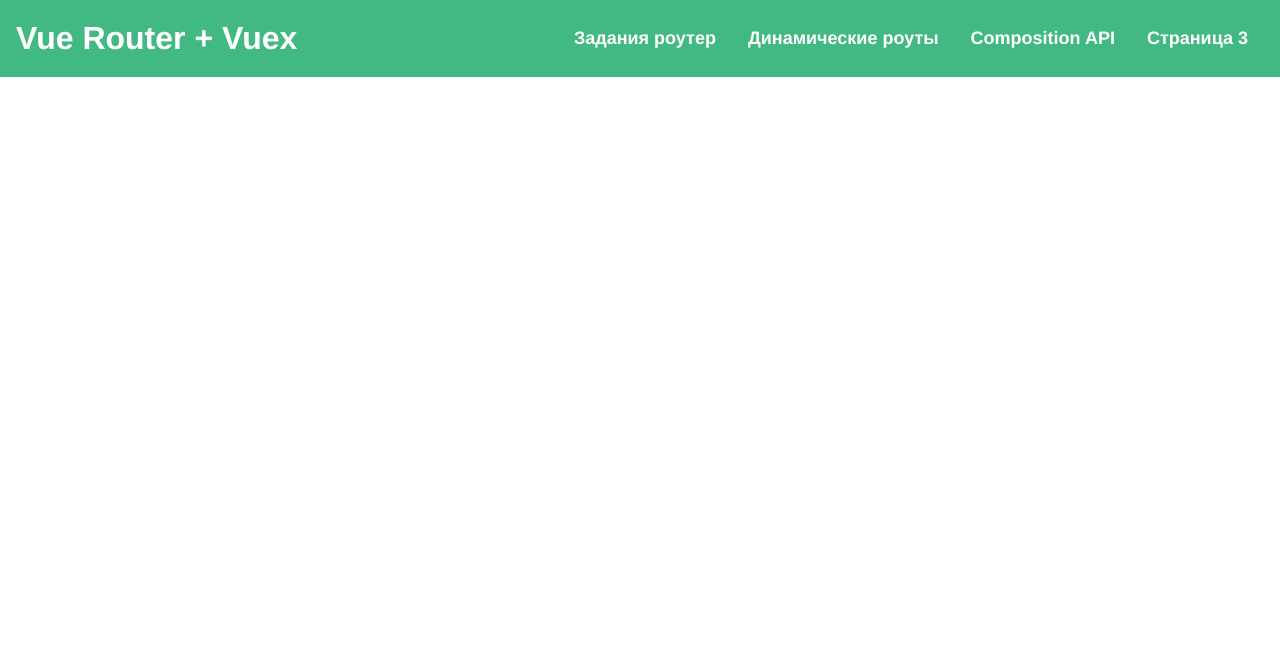
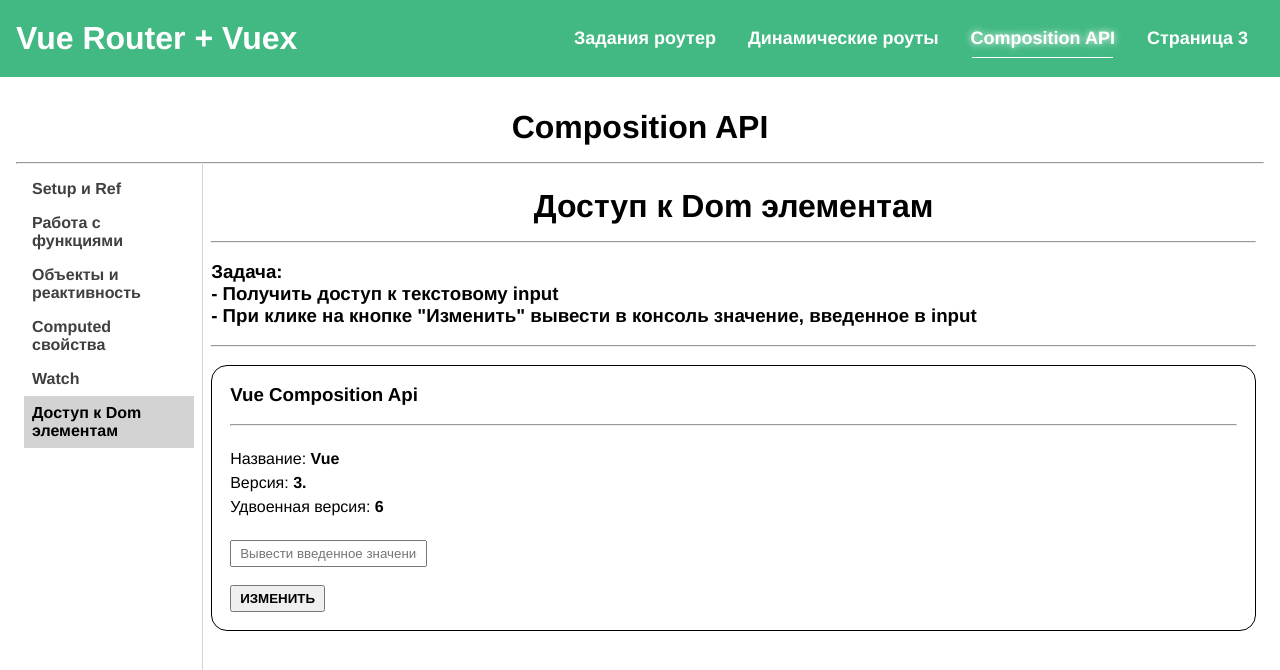
Before and after one commit to VladimirShadrov/vue-router-and-vuex-repetition, a Vue app: page /composition/dom in a window 1280 px wide. Shown: the top 670 px of the page. Built offline with nearby package versions, Linux system fonts and the light colour scheme.

Commit message:
Доступ к Dom элементам

```diff
--- a/src/components/composition/AppCompositionApi.vue
+++ b/src/components/composition/AppCompositionApi.vue
@@ -38,6 +38,10 @@ export default {
         {
           theme: 'Watch',
           to: { name: 'watch' },
+        },
+        {
+          theme: 'Доступ к Dom элементам',
+          to: { name: 'dom' },
         },
       ],
     };
--- /dev/null
+++ b/src/components/composition/pages/AppDom.vue
@@ -0,0 +1,85 @@
+<template>
+  <h1 class="theme-title">Доступ к Dom элементам</h1>
+  <hr />
+  <br />
+  <h3>
+    Задача: <br />
+    - Получить доступ к текстовому input <br />
+    - При клике на кнопке "Изменить" вывести в консоль значение, введенное в input <br />
+  </h3>
+  <br />
+  <hr />
+  <br />
+
+  <!-- ЗДЕСЬ ПИСАТЬ РЕШЕНИЕ -->
+  <div class="wrapper">
+    <h3>Vue Composition Api</h3>
+    <br />
+    <hr />
+    <br />
+
+    <div class="item">
+      Название: <b> {{ title }} </b>
+    </div>
+    <div class="item">
+      Версия: <b> {{ version }}.</b>
+    </div>
+    <div class="item">
+      Удвоенная версия: <b> {{ dubleVersion }} </b>
+    </div>
+    <br />
+    <input ref="textInp" type="text" placeholder="Вывести введенное значение" style="padding: 4px 8px" /><br /><br />
+
+    <button @click="changeFrame" class="button">Изменить</button>
+  </div>
+</template>
+
+<script>
+import { ref, reactive, computed } from 'vue';
+
+export default {
+  setup() {
+    const title = ref('Vue');
+    const version = ref(3);
+    const textInp = ref(null);
+
+    const dubleVersion = computed(() => version.value * 2);
+    const newFrame = reactive({
+      title: 'React',
+      version: 18,
+    });
+
+    function changeFrame() {
+      title.value = newFrame.title;
+      version.value = newFrame.version;
+
+      console.log(textInp.value.value);
+    }
+
+    return {
+      title,
+      version,
+      dubleVersion,
+      changeFrame,
+      textInp,
+    };
+  },
+};
+</script>
+
+<style scoped>
+.wrapper {
+  padding: 18px;
+  border: 1px solid black;
+  border-radius: 16px;
+}
+.item {
+  margin: 6px 0;
+}
+.button {
+  cursor: pointer;
+  padding: 4px 8px;
+  text-transform: uppercase;
+  font-weight: bold;
+}
+</style>
--- a/src/router/index.ts
+++ b/src/router/index.ts
@@ -17,6 +17,7 @@ import AppMethods from '../components/composition/pages/AppMethods.vue';
 import AppObjects from '../components/composition/pages/AppObjects.vue';
 import AppComputed from '../components/composition/pages/AppComputed.vue';
 import AppWatch from '../components/composition/pages/AppWatch.vue';
+import AppDom from '../components/composition/pages/AppDom.vue';
 
 /**
  *
@@ -63,6 +64,11 @@ const routes: Array<RouteRecordRaw> = [
         component: AppWatch,
         name: 'watch',
       },
+      {
+        path: 'dom',
+        component: AppDom,
+        name: 'dom',
+      },
     ],
   },
   {
```
